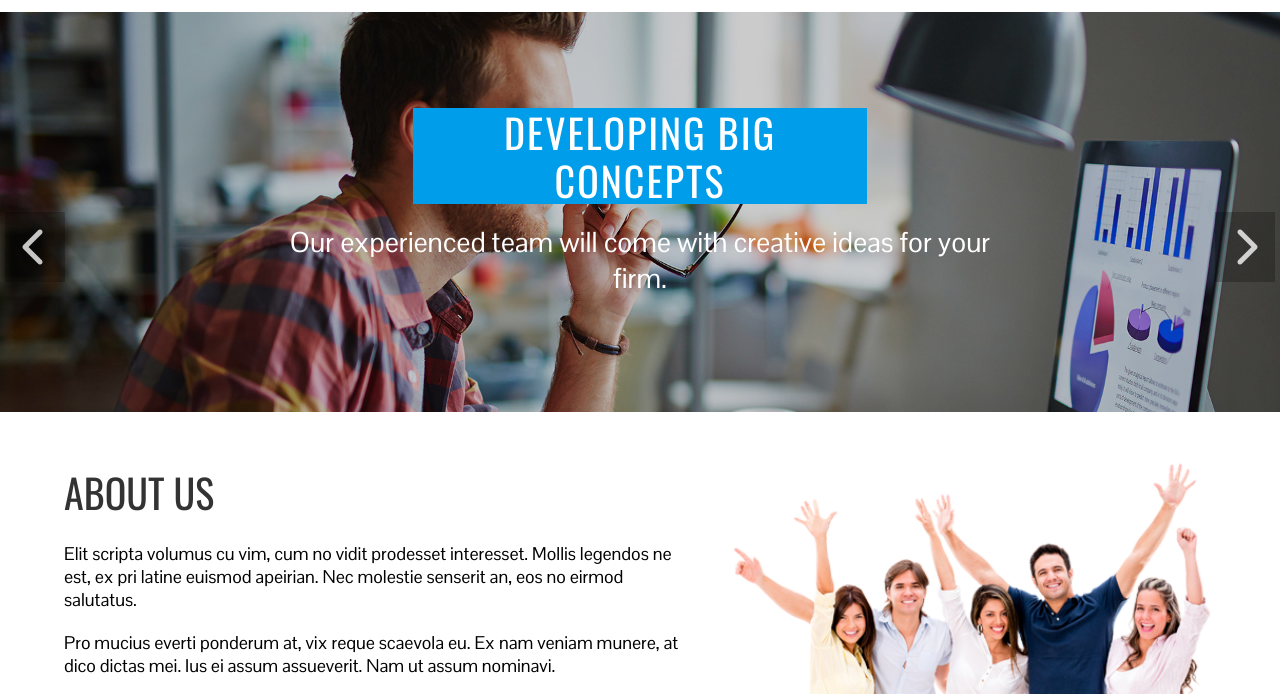
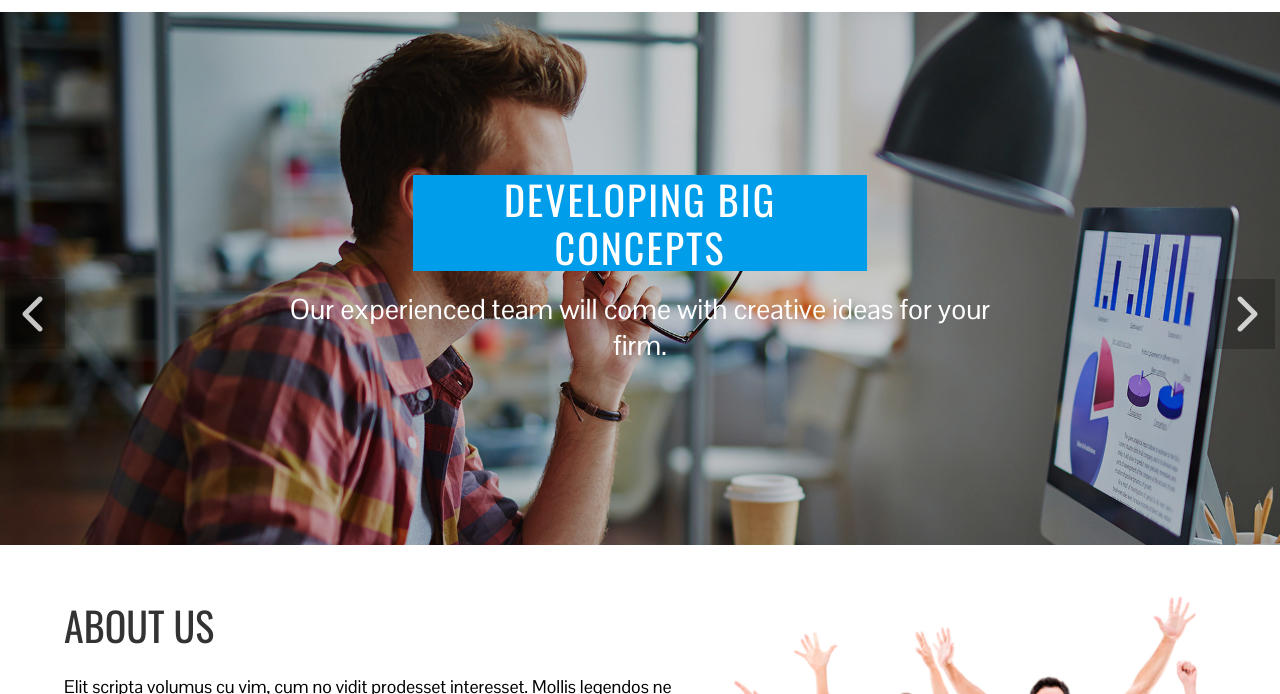
Before and after one commit to AysunIsgenderli/Total-agency, a plain HTML site: page index.html in a window 1280 px wide. Shown: the part 68-762 px from the top of the page. Drawn offline with nearby package versions, Linux system fonts and the light colour scheme.

Commit message:
remove image height

```diff
--- a/assets/styles/style.scss
+++ b/assets/styles/style.scss
@@ -188,7 +188,6 @@ header {
     }
     img {
       width: 100%;
-      height: 400px;
       object-fit: cover;
       display: block;
     }
@@ -590,8 +589,6 @@ header {
           object-fit: cover;
         }
       }
-
-
     }
     @media screen and (max-width: 576px) {
       .cards {
@@ -599,10 +596,11 @@ header {
         .column {
           width: 100%;
         }
-        .card-1, .card-5{
-         img{
-          height: 380px;
-         }
+        .card-1,
+        .card-5 {
+          img {
+            height: 380px;
+          }
         }
         .overlay {
           display: none;
@@ -1177,13 +1175,13 @@ header {
     max-width: 72%;
     margin: 0 auto;
   }
-  .images{
+  .images {
     margin: 50px 0;
-   @include flex-center();
+    @include flex-center();
     flex-wrap: wrap;
-.img{
-  margin: 10px 0;
-}
+    .img {
+      margin: 10px 0;
+    }
   }
 }
 // ideas
```
Also changed, not shown: assets/styles/style.css, 1 other file.
